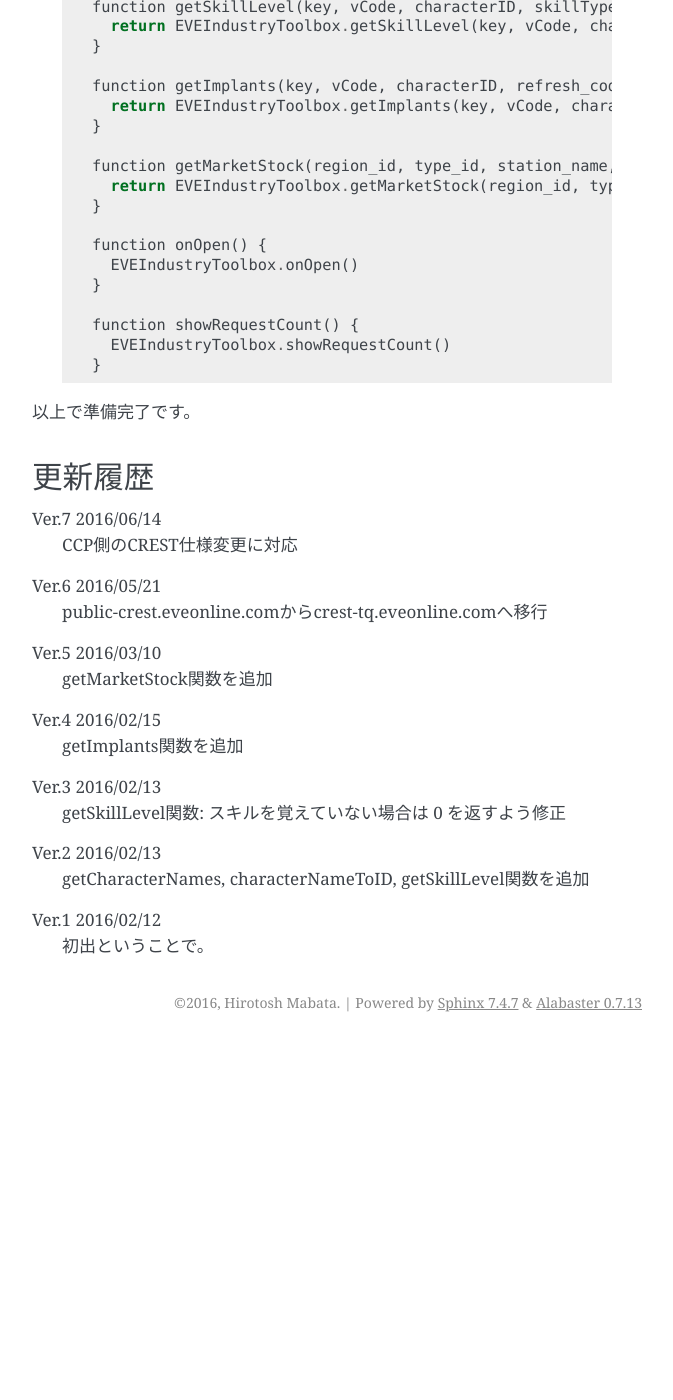
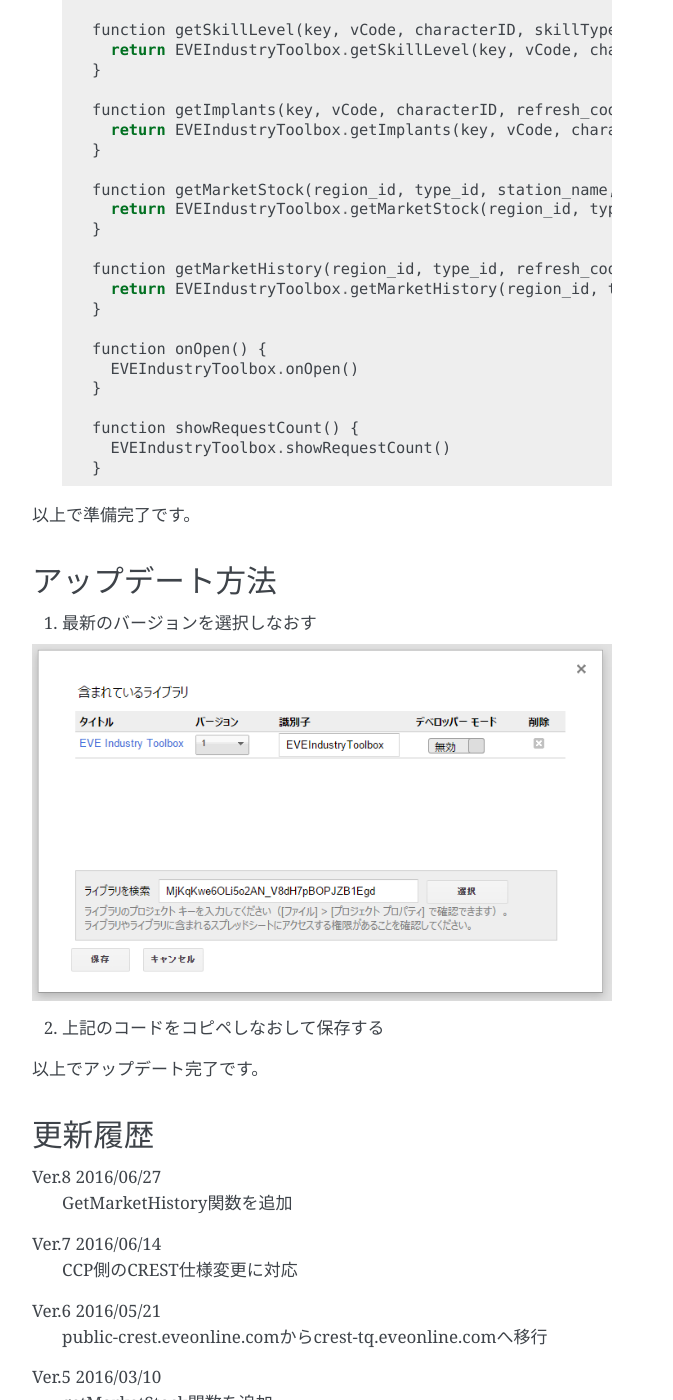
Before and after one commit to HirotoshMabata/eve-tools-doc, a Sphinx documentation site: the page built from source/industry_toolbox.rst, in a window 1280 px wide and 1400 px high, scrolled down 2256 px. Shown: the whole window, without its empty margins (468-1141 px from the left). Built offline with Sphinx 7.4.7, drawn with Linux system fonts in a browser that asks for light colours; formulas are drawn with MathJax 3; before the commit the page ends 3298 px from its top, so only the background shows below that.

Commit message:
getMarketHistory関数を追加

```diff
--- a/source/industry_toolbox.rst
+++ b/source/industry_toolbox.rst
@@ -77,8 +78,12 @@
        return EVEIndustryToolbox.getImplants(key, vCode, characterID)
      }
 
-     function getMarketStock(region_id, type_id, station_name, order_string) {
+     function getMarketStock(region_id, type_id, station_name, order_string, refresh_code) {
        return EVEIndustryToolbox.getMarketStock(region_id, type_id, station_name, order_string)
+     }
+
+     function getMarketHistory(region_id, type_id, refresh_code) {
+       return EVEIndustryToolbox.getMarketHistory(region_id, type_id)
      }
 
      function onOpen() {
@@ -91,8 +96,22 @@
 
 以上で準備完了です。
 
+アップデート方法
+----------------
+
+1. 最新のバージョンを選択しなおす
+
+.. image:: ../images/select_version.png
+
+2. 上記のコードをコピペしなおして保存する
+
+以上でアップデート完了です。
+
 更新履歴
 --------
+Ver.8 2016/06/27
+    GetMarketHistory関数を追加
+
 Ver.7 2016/06/14
     CCP側のCREST仕様変更に対応
 
```
Also changed, not shown: other parts of source/industry_toolbox.rst (+1 -0 lines), source/get_market_history.rst (added, +25 -0 lines).
